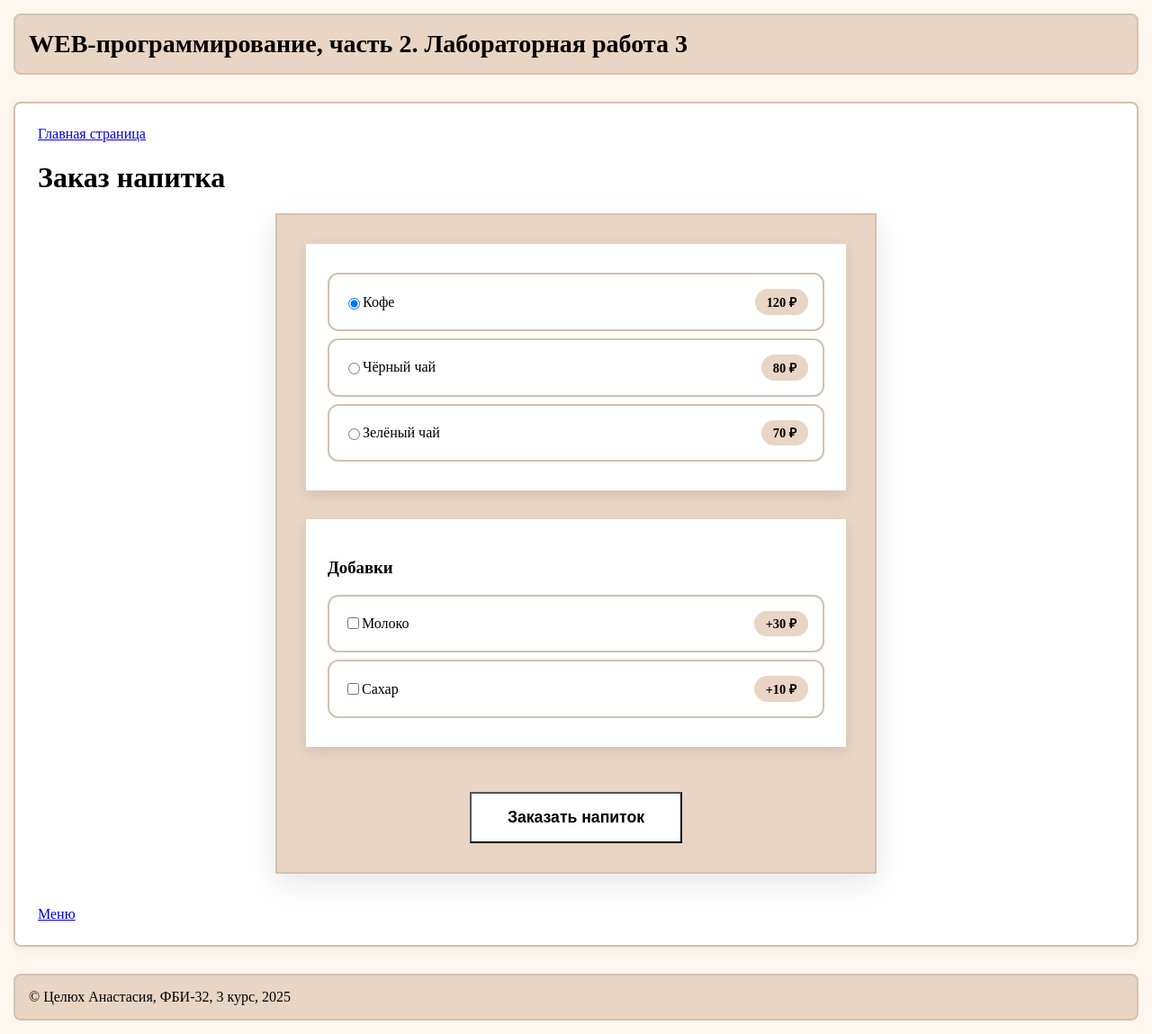
After one commit to TselyuhNastya/web-back-labs, a Flask app: page /lab3/order in a window 1280 px wide. The commit adds this page. Shown: the whole page at 90% size. Run offline with Flask 3, Linux system fonts and the light colour scheme.

Commit message:
заказ напитка

```diff
--- a/lab3.py
+++ b/lab3.py
@@ -39,3 +39,33 @@ def form1():
 
     sex = request.args.get('sex')
     return render_template('lab3/form1.html', user=user, age=age, sex=sex, errors=errors)
+
+
+@lab3.route('/lab3/order')
+def order():
+    return render_template('lab3/order.html')
+
+
+@lab3.route('/lab3/success')
+def success():
+    price = request.args.get('price', 0)
+    return render_template('lab3/success.html', price=price)
+
+
+@lab3.route('/lab3/pay')
+def pay():
+    price = 0
+    drink = request.args.get('drink')
+    if drink == 'cofee':
+        price = 120
+    elif drink == 'black-tea':
+        price = 80
+    else:
+        price = 70
+
+    if request.args.get('milk') == 'on':
+        price += 30
+    if request.args.get('sugar') == 'on':
+        price += 10
+
+    return render_template('lab3/pay.html', price=price)
--- /dev/null
+++ b/static/lab3_order.css
@@ -0,0 +1,86 @@
+.order-form {
+    max-width: 600px;
+    margin: 0 auto;
+    padding: 2rem;
+    background: #e8d5c4;
+    box-shadow: 0 10px 30px rgba(0, 0, 0, 0.1);
+    border: 2px solid #d4c1b0;
+}
+
+.drink-options {
+    background: rgb(255, 255, 255);
+    padding: 1.5rem;
+    margin-bottom: 2rem;
+    box-shadow: 0 5px 15px rgba(0, 0, 0, 0.1);
+}
+
+.drink-option {
+    display: flex;
+    align-items: center;
+    padding: 1rem;
+    margin: 0.5rem 0;
+    border: 2px solid #d4c1b0;
+    border-radius: 12px;
+    cursor: pointer;
+    position: relative;
+    overflow: hidden;
+}
+
+.drink-option:hover {
+    background: #f8f9fa;
+    transform: translateX(5px);
+}
+
+.drink-option .price {
+    margin-left: auto;
+    background:  #e8d5c4;
+    padding: 0.3rem 0.8rem;
+    border-radius: 20px;
+    font-weight: bold;
+    font-size: 0.9rem;
+}
+
+.additives {
+    background: rgb(255, 255, 255);
+    padding: 1.5rem;
+    margin-bottom: 2rem;
+    box-shadow: 0 5px 15px rgba(0, 0, 0, 0.1);
+}
+
+.additive {
+    display: flex;
+    align-items: center;
+    padding: 1rem;
+    margin: 0.5rem 0;
+    border: 2px solid #d4c1b0;
+    border-radius: 12px;
+    cursor: pointer;
+    position: relative;
+    overflow: hidden;
+}
+
+.additive:hover {
+    background: #f8f9fa;
+    transform: translateX(5px);
+}
+
+.additive .price {
+    margin-left: auto;
+    background:  #e8d5c4;
+    padding: 0.3rem 0.8rem;
+    border-radius: 20px;
+    font-weight: bold;
+    font-size: 0.9rem;
+}
+
+.actions {
+    text-align: center;
+}
+
+.order-btn {
+    background: white;
+    padding: 1rem 2.5rem;
+    font-size: 1.1rem;
+    cursor: pointer;
+    font-weight: 600;
+}
--- a/templates/base.html
+++ b/templates/base.html
@@ -8,6 +8,7 @@
     <link rel="icon" href="{{ url_for('static', filename='icon/favicon.ico') }}" type="image/x-icon">
     <link rel="icon" href="{{ url_for('static', filename='icon/favicon-16x16.png') }}" type="image/png" sizes="16x16">
     <link rel="icon" href="{{ url_for('static', filename='icon/favicon-32x32.png') }}" type="image/png" sizes="32x32">
+    {% block styles %}{% endblock %}
 </head>
 <body>
     <header>
--- a/templates/lab3/lab3.html
+++ b/templates/lab3/lab3.html
@@ -14,6 +14,7 @@
         <li><a href="/lab3/cookie">Куки</a></li>
         <li><a href="/lab3/del_cookie">Очистить cookie</a></li>
         <li><a href="/lab3/form1">Форма</a></li>
+        <li><a href="/lab3/order">Заказ напитка</a></li>
     </ol>
 
 {% endblock %}
--- /dev/null
+++ b/templates/lab3/order.html
@@ -0,0 +1,58 @@
+{% extends "base.html" %}
+{% block styles %}
+<link rel="stylesheet" href="{{ url_for('static', filename='lab3_order.css')}}">
+{% endblock %}
+
+{# номер лабораторной работы: #}
+{% block lab %}Лабораторная работа 3{% endblock %}
+
+{# основной контент: #}
+{% block main %}
+    <h1>Заказ напитка</h1>
+
+    <form action="/lab3/pay" class="order-form">
+
+        <div class="drink-options">
+            <label class="drink-option">
+                <input type="radio" value="cofee" name="drink" checked>
+                Кофе
+                <span class="price">120 ₽</span>
+            </label>
+
+            <label class="drink-option">
+                <input type="radio" value="black-tea" name="drink">
+                Чёрный чай
+                <span class="price">80 ₽</span>
+            </label>
+
+            <label class="drink-option">
+                <input type="radio" value="green-tea" name="drink">
+                Зелёный чай
+                <span class="price">70 ₽</span>
+            </label>
+        </div>
+
+        <div class="additives">
+            <h3>Добавки</h3>
+            <label class="additive">
+                <input type="checkbox" name="milk">
+                Молоко
+                <span class="price">+30 ₽</span>
+            </label>
+            <label class="additive">
+                <input type="checkbox" name="sugar">
+                Сахар
+                <span class="price">+10 ₽</span>
+            </label>
+        </div>
+
+        <br>
+        <div class="actions">
+            <button type="submit" class="order-btn">Заказать напиток</button>
+        </div>
+
+    </form>
+    <br>
+    <br>
+    <a href="/lab3/">Меню</a>
+{% endblock %}
```
Also changed, not shown: static/lab3_pay.css (added, +65 -0 lines), templates/lab3/pay.html (added, +46 -0 lines), templates/lab3/success.html (added, +23 -0 lines), static/main.css (line endings or trailing spaces).
